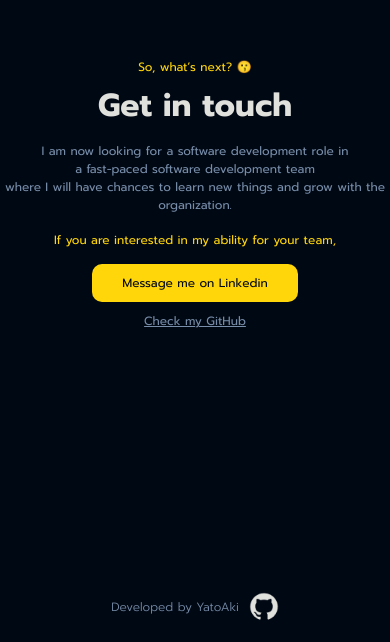
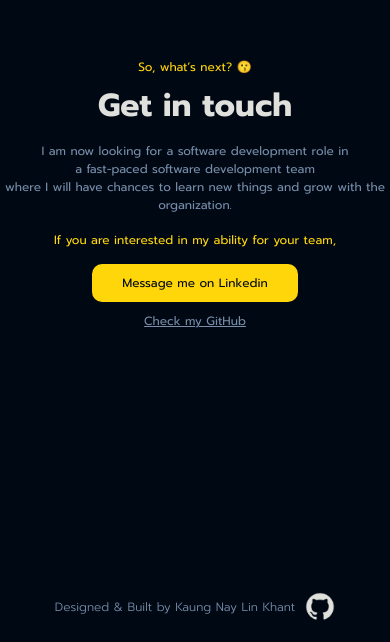
Before and after one commit to YatootaY/my-portfolio, a React (Create React App) app: page / in a window 390 px wide. Shown: the part 8968-9610 px from the top of the page. Built offline with nearby package versions, Linux system fonts and the light colour scheme; a web font is replaced by a local one.

Commit message:
Improve: Footer text

```diff
--- a/src/Components/Footer.css
+++ b/src/Components/Footer.css
@@ -12,20 +12,10 @@
 
 .Footer h4{
     color: var(--gray);
-    font-size: var(--smallest);
+    font-size: var(--mobileSmall);
     font-weight: 300;
 }
 
-@media  screen and (max-width: 800px) {
-
-
-    .Footer h4{
-        font-size: var(--mobileSmall);
-    }
-
-    .Footer img{
-        width: 30px;
-    }
-
-
+.Footer img{
+    width: 30px;
 }
--- a/src/Components/Footer.js
+++ b/src/Components/Footer.js
@@ -6,7 +6,7 @@ const Footer = () => {
 
     return(
         <div className="Footer">
-            <a href="https://github.com/YatoAki/my-portfolio" target="_blank"><h4>Developed by YatoAki</h4><img src={githubIcon} alt="" /></a>
+            <a href="https://github.com/YatoAki/my-portfolio" target="_blank"><h4>Designed & Built by Kaung Nay Lin Khant</h4><img src={githubIcon} alt="" /></a>
         </div>
     )
 }
```
